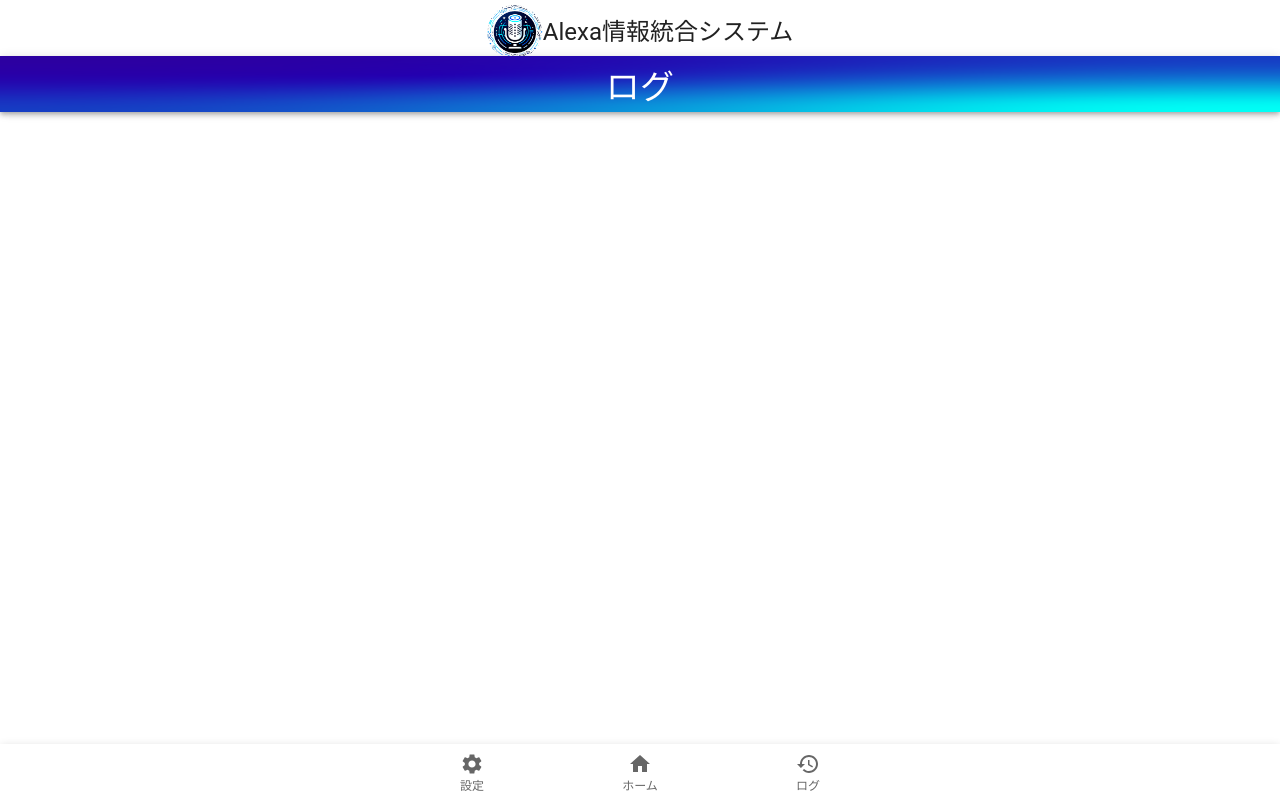
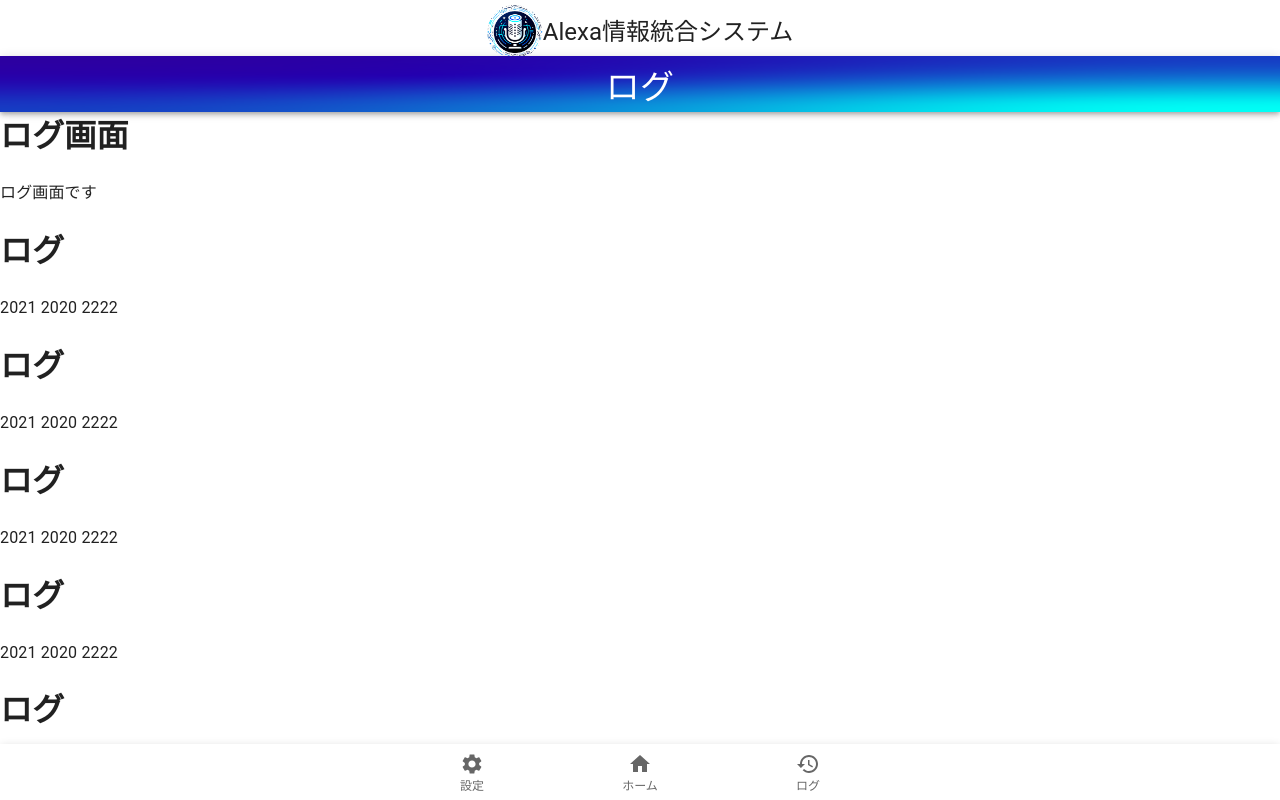
Before and after one commit to Dorayaki-Chan/Alexa_TimeSignal, a React (Vite) app in the folder alexa-web-app/client/: page /Log in a window 1280 px wide. Shown: the top 800 px of the page. Built offline with nearby package versions, Linux system fonts and the light colour scheme.

Commit message:
ログ画面サンプル

```diff
--- a/alexa-web-app/client/src/pages/Log.tsx
+++ b/alexa-web-app/client/src/pages/Log.tsx
@@ -11,6 +11,19 @@ function Log() {
         setPageName('ログ'); // ページ名を設定
         setTopBarImg(TopBarImg); // トップバーの画像を設定
     }, [setPageName, setTopBarImg]);
+
+    return (
+        <>
+            <h1>ログ画面</h1>
+            <p>ログ画面です</p>
+            {Array.from({ length: 100 }, (_, i) => (
+                <div key={i}>
+                    <h1>ログ</h1> {/* 状態を使用してメッセージを表示 */}
+                    <p>2021 2020 2222</p>
+                </div>
+            ))}
+        </>
+    );
 }
 
 
```
